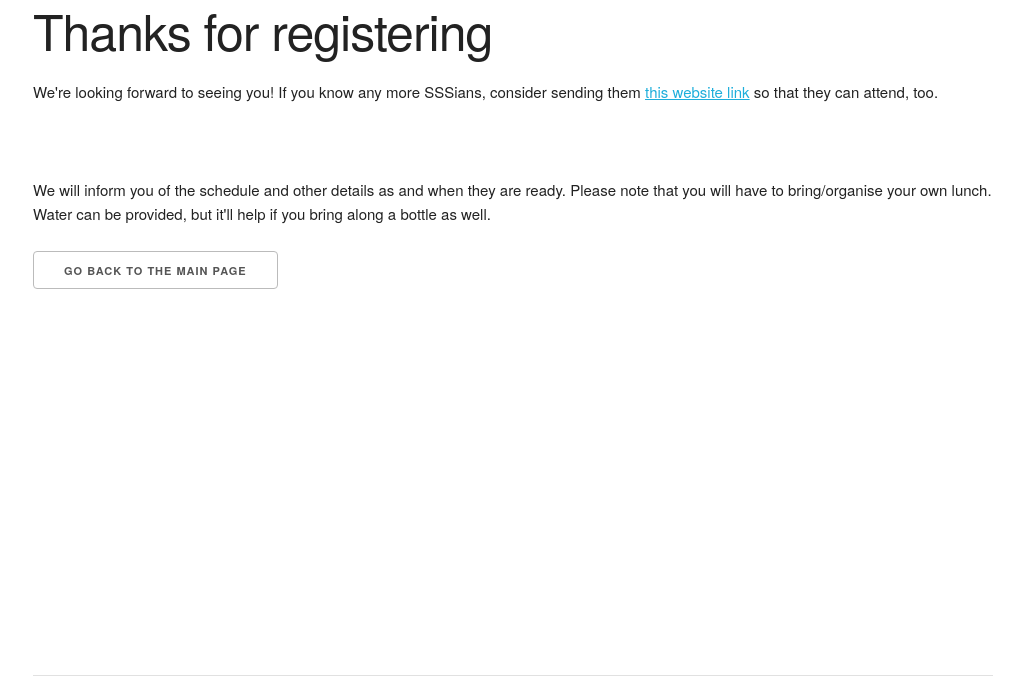
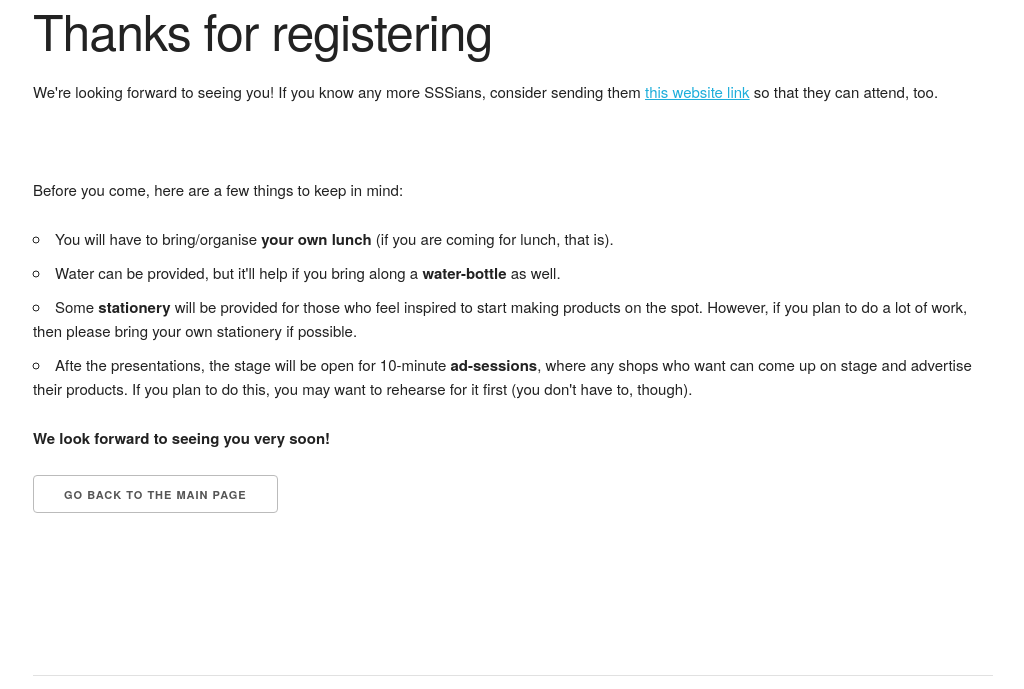
Before and after one commit to badrihippo/2016meet.sic.sssnet.tk, a Flask app: page /register/thanks/ in a window 1280 px wide. Shown: the top 689 px of the page, without its empty margins (127-1151 px from the left). Run offline with Flask 2, Linux system fonts and the light colour scheme; parts of the project's set-up code (start-up, migrations or seed data) failed here and were passed over; some libraries are stand-ins or nearby versions.

Commit message:
Add notes about lunch, water, stationery, etc. to register_thanks page

```diff
--- a/templates/register_thanks.htm
+++ b/templates/register_thanks.htm
@@ -8,7 +8,15 @@
     <a class="a2a_button_email"></a><a class="a2a_button_google_plus"></a><a class="a2a_button_facebook"></a><a class="a2a_button_twitter"></a><a class="a2a_button_whatsapp"></a>
   </div>
 </p>
-<p>We will inform you of the schedule and other details as and when they are ready. Please note that you will have to bring/organise your own lunch. Water can be provided, but it'll help if you bring along a bottle as well.</p>
+<p>Before you come, here are a few things to keep in mind:
+  <ul>
+    <li>You will have to bring/organise <b>your own lunch</b> (if you are coming for lunch, that is).</li>
+    <li>Water can be provided, but it'll help if you bring along a <b>water-bottle</b> as well.</li>
+    <li>Some <b>stationery</b> will be provided for those who feel inspired to start making products on the spot. However, if you plan to do a lot of work, then please bring your own stationery if possible.</li>
+    <li>Afte the presentations, the stage will be open for 10-minute <b>ad-sessions</b>, where any shops who want can come up on stage and advertise their products. If you plan to do this, you may want to rehearse for it first (you don't have to, though).</li>
+  </ul>
+<b>We look forward to seeing you very soon!</b>
+</p>
 <a href="{{ url_for('index') }}" class="button">Go back to the main page</a>
 {% endblock %}
 {% block extrajs -%}
```
